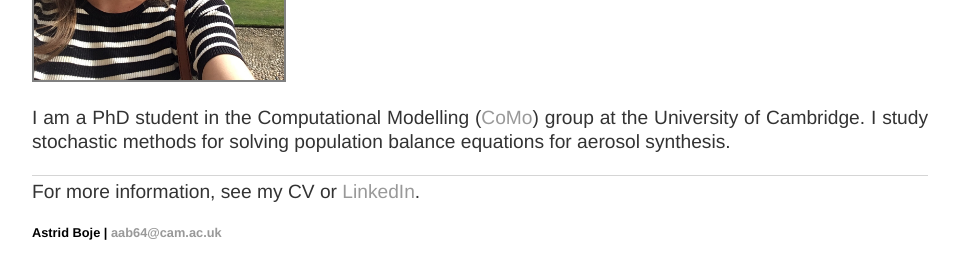
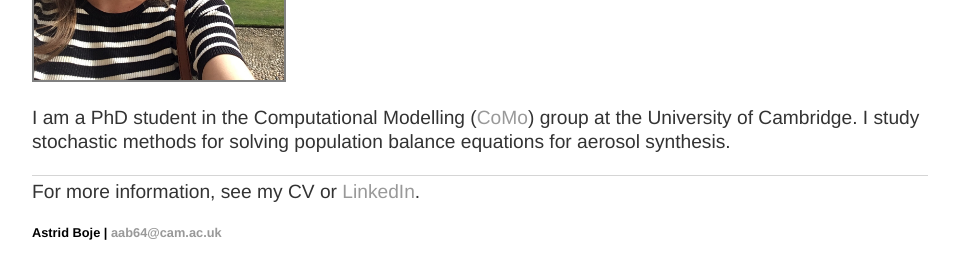
Before and after one commit to aab64/aab64.github.io, a Jekyll site: the page built from index.html, in a window 1280 px wide. Shown: the part 369-648 px from the top of the page, without its empty margins (160-1119 px from the left). Built offline with Jekyll 4.4.1, drawn with Linux system fonts in a browser that asks for light colours.

Commit message:
Update index.html

```diff
--- a/index.html
+++ b/index.html
@@ -9,7 +9,7 @@
 
 <div class="wrapper">
 	<img src="/images/Me_in_Cam.jpg" style="border: 2px solid grey" height=auto width="250" class="left"></img>
-	<div style="float: right; text-align: justify">
+	<div style="float: right; width="500" text-align: justify">
 		<p>
 			I am a PhD student in the Computational Modelling (<a href="http://como.ceb.cam.ac.uk/index.php?Page=People&Section=aab64">CoMo</a>)
 			group at the University of Cambridge. I study stochastic methods for solving population balance equations for aerosol synthesis.
```
